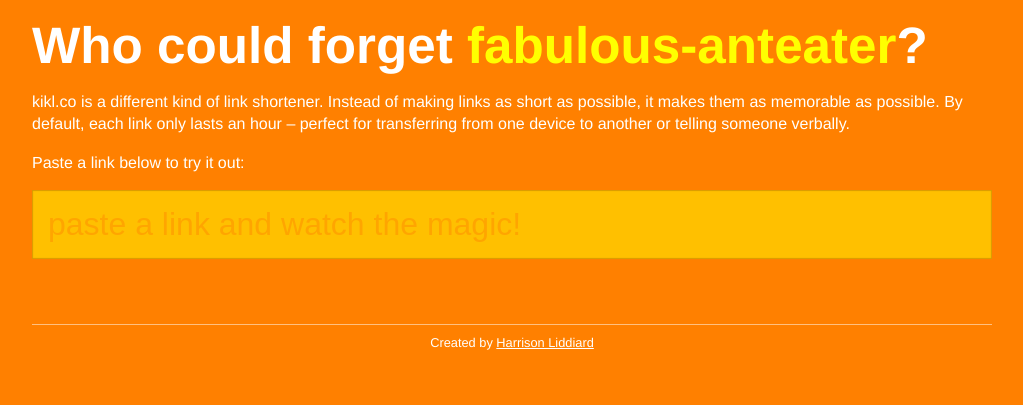
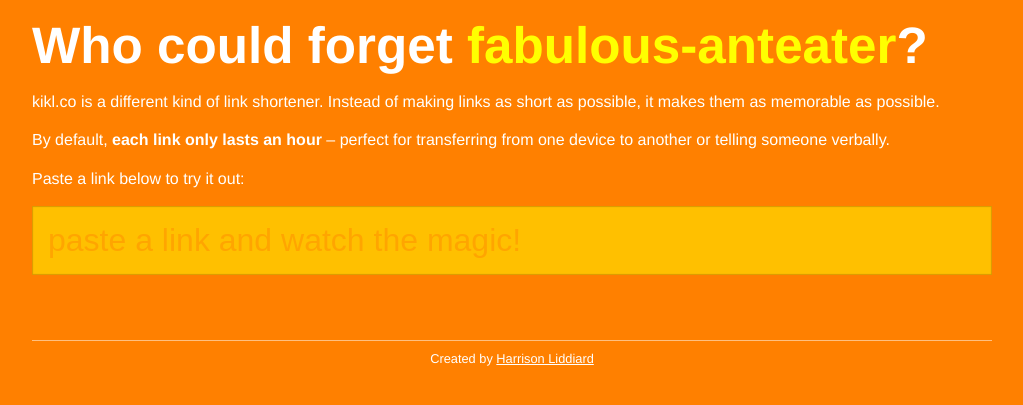
Before and after one commit to liddiard/kikl, a Django app: page / in a window 1280 px wide. Shown: the part 52-457 px from the top of the page, without its empty margins (128-1151 px from the left). Run offline with Django 3.2, Linux system fonts and the light colour scheme; some libraries are stand-ins or nearby versions.

Commit message:
emphasize that links are temporary. soft close #4

```diff
--- a/shortener/templates/front.html
+++ b/shortener/templates/front.html
@@ -3,7 +3,10 @@
 {% block content %}
 
     <div class="lead">Who could forget <span class="highlight">{{ sample_paths|random }}</span>?</div>
-    <p class="elevator-pitch">kikl.co is a different kind of link shortener. Instead of making links as short as possible, it makes them as memorable as possible. By default, each link only lasts an hour &ndash; perfect for transferring from one device to another or telling someone verbally.</p>
+    <p class="elevator-pitch">kikl.co is a different kind of link shortener. Instead of making links as short as possible, it makes them as memorable as possible.</p>
+
+    <p class="elevator-pitch">By default, <strong>each link only lasts an hour</strong> &ndash; perfect for transferring from one device to another or telling someone verbally.</p>
+
     <p class="elevator-pitch">Paste a link below to try it out:</p>
 
     <form class="main" method="post" action="">{% csrf_token %}
```
